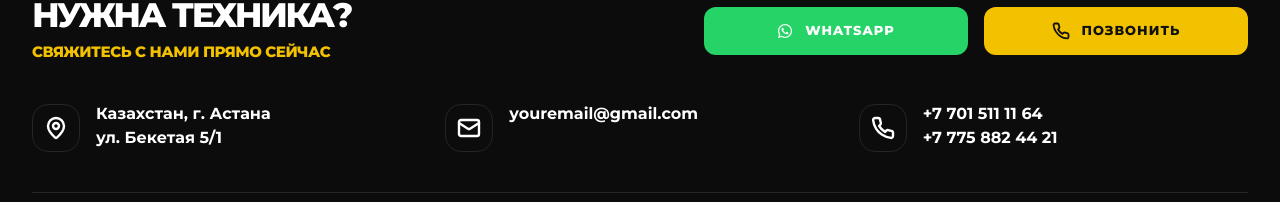
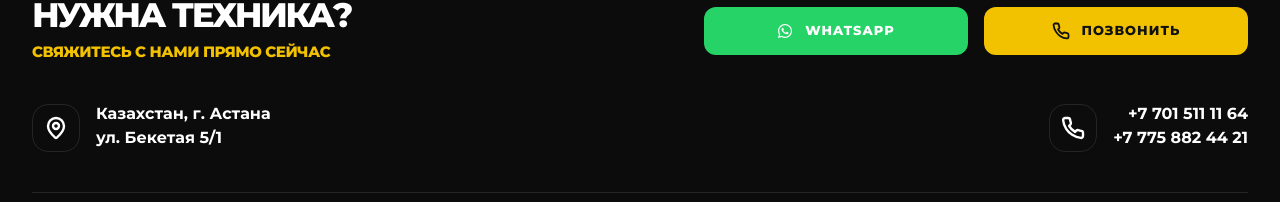
Before and after one commit to LeonKazaryan/arendatech, a React (Vite) app: page / in a window 1280 px wide. Shown: the part 3347-3549 px from the top of the page. Built offline with nearby package versions, Linux system fonts and the light colour scheme.

Commit message:
Email Removed

```diff
--- a/src/data/siteContent.ts
+++ b/src/data/siteContent.ts
@@ -42,7 +42,6 @@ export const translations = {
       call: 'ПОЗВОНИТЬ',
       address: 'Казахстан, г. Астана',
       street: 'ул. Бекетая 5/1',
-      email: 'youremail@gmail.com',
       phone1: '+7 701 511 11 64',
       phone2: '+7 775 882 44 21',
       logoSubtitle: 'АРЕНДА И УСЛУГИ',
@@ -89,7 +88,6 @@ export const translations = {
       call: 'ҚОҢЫРАУ ШАЛУ',
       address: 'Қазақстан, Астана қаласы',
       street: 'Бекетая көшесі, 5/1',
-      email: 'youremail@gmail.com',
       phone1: '+7 701 511 11 64',
       phone2: '+7 775 882 44 21',
       logoSubtitle: 'ЖАЛҒА БЕРУ ЖӘНЕ ҚЫЗМЕТ',
--- a/src/sections/Footer.tsx
+++ b/src/sections/Footer.tsx
@@ -1,18 +1,30 @@
 import type { ReactNode } from "react";
-import { Download, Mail, MapPin, Phone } from "lucide-react";
+import { Download, MapPin, Phone } from "lucide-react";
 import { FaWhatsapp } from "react-icons/fa6";
 import { ActionButton } from "../components/ActionButton";
 import { contactData } from "../data/contactData";
 import type { Language } from "../data/siteContent";
 import { translations } from "../data/siteContent";
 
-function ContactItem({ icon, label }: { icon: ReactNode; label: ReactNode }) {
+function ContactItem({
+  icon,
+  label,
+  className = "",
+  labelClassName = "",
+}: {
+  icon: ReactNode;
+  label: ReactNode;
+  className?: string;
+  labelClassName?: string;
+}) {
   return (
-    <div className="flex items-start gap-4">
+    <div className={`flex items-start gap-4 ${className}`}>
       <div className="mt-0.5 flex h-12 w-12 shrink-0 items-center justify-center rounded-[16px] border border-white/10 bg-white/3 text-brand.yellow shadow-[0_2px_0_rgba(0,0,0,0.12)]">
         {icon}
       </div>
-      <p className="max-w-[18rem] text-[15px] font-bold leading-6 text-white/92 sm:text-[16px]">
+      <p
+        className={`max-w-[18rem] text-[15px] font-bold leading-6 text-white/92 sm:text-[16px] ${labelClassName}`}
+      >
         {label}
       </p>
     </div>
@@ -70,7 +82,7 @@ export function Footer({ language }: FooterProps) {
             </div>
           </div>
 
-          <div className="grid gap-6 sm:grid-cols-2 lg:grid-cols-3 lg:pt-2">
+          <div className="grid gap-6 sm:grid-cols-2 lg:grid-cols-[auto_auto] lg:justify-between lg:pt-2">
             <ContactItem
               icon={
                 <MapPin
@@ -87,12 +99,8 @@ export function Footer({ language }: FooterProps) {
               }
             />
             <ContactItem
-              icon={
-                <Mail className="h-6 w-6 text-brand.yellow" strokeWidth={2.4} />
-              }
-              label={content.email}
-            />
-            <ContactItem
+              className="lg:justify-self-end"
+              labelClassName="lg:text-right"
               icon={
                 <Phone
                   className="h-6 w-6 text-brand.yellow"
```
